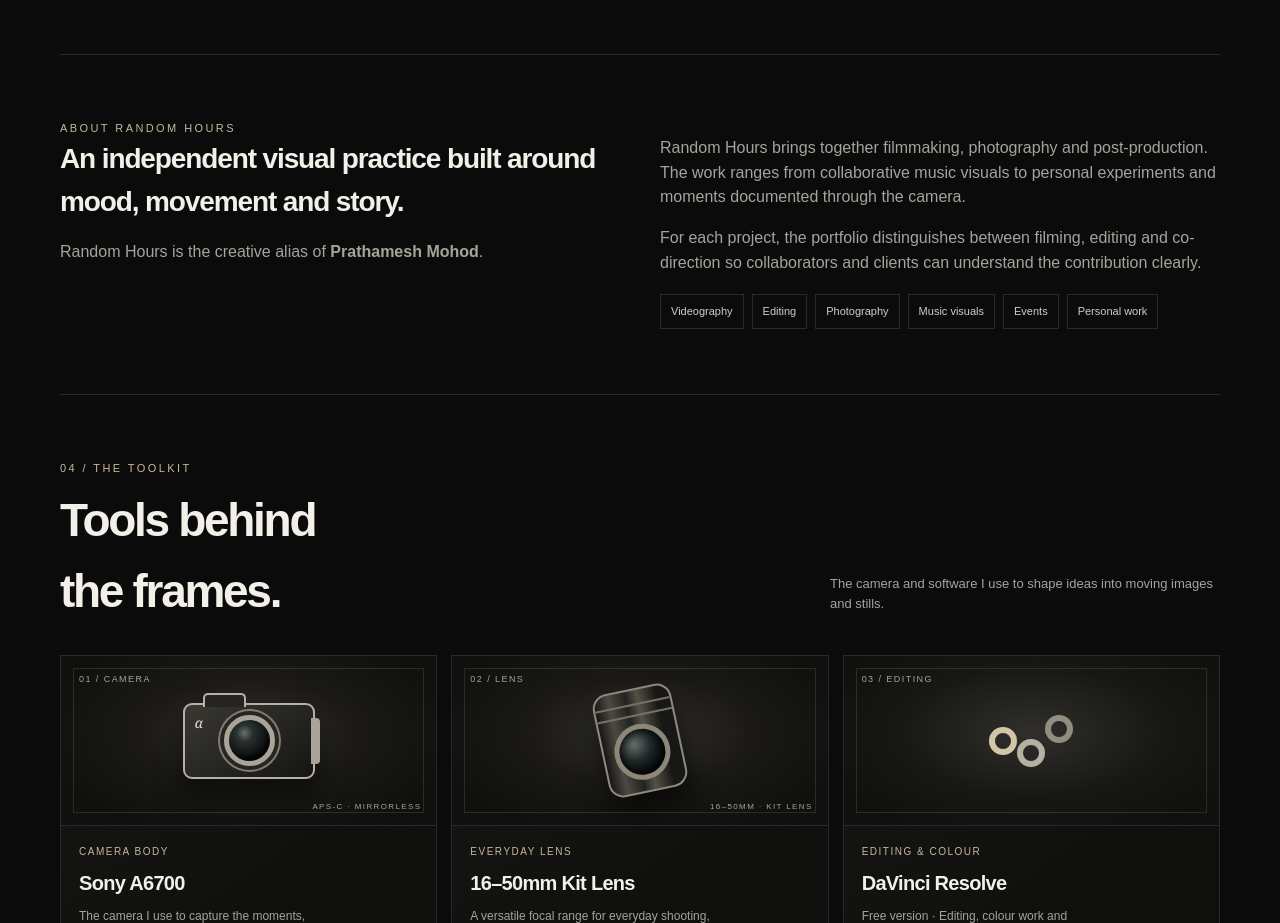
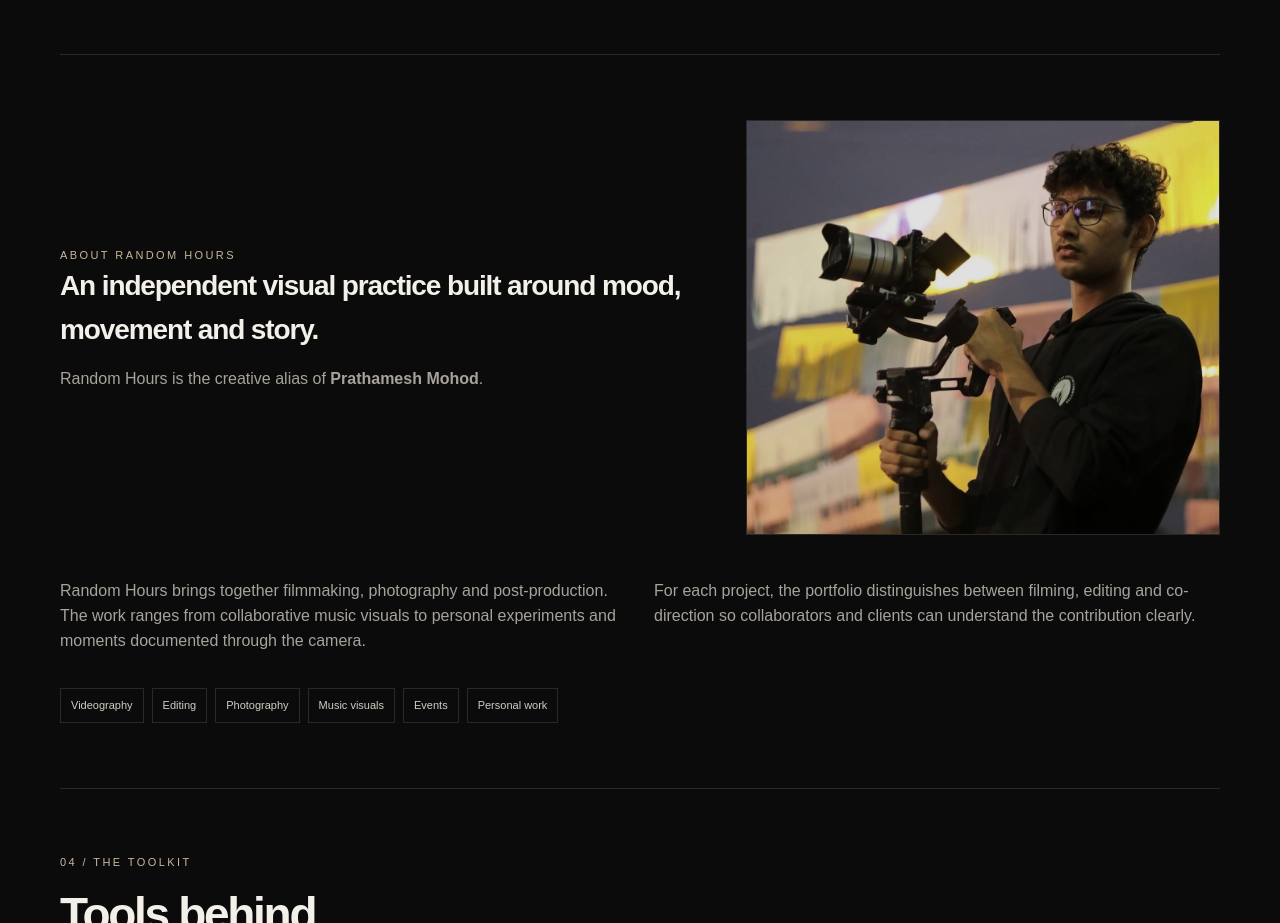
Before and after one commit to prathameshmohod174/portfolio, a website: page index.html in a window 1280 px wide. Shown: the part 5940-6863 px from the top of the page. Drawn offline with Linux system fonts and the light colour scheme.

Commit message:
Add portrait to About section
Display Prathamesh Mohod's portrait in the responsive About section.

```diff
--- a/index.html
+++ b/index.html
@@ -42,7 +42,7 @@ a{color:inherit;text-decoration:none}a:focus-visible,button:focus-visible{outlin
 .canva-mark span{display:flex;align-items:center;justify-content:center;box-sizing:border-box;width:76px;height:76px;flex:0 0 76px;border:2px solid #b8c5d3;border-radius:50%;font-family:Georgia,serif;font-style:italic;font-weight:400;color:#b8c5d3;font-size:48px;letter-spacing:-.08em;line-height:1}
 @media(max-width:780px){.toolkit-grid{grid-template-columns:repeat(2,minmax(0,1fr))}}
 @media(max-width:600px){.toolkit-grid{grid-template-columns:1fr}.toolkit-card{min-height:0}.toolkit-art,.software-mark{height:160px}}
-</style>
+.aboutgrid-portrait{grid-template-columns:1fr minmax(220px,.72fr);align-items:center;gap:28px}.about-portrait{height:100%;min-height:300px;max-height:430px;overflow:hidden;border:1px solid var(--line);background:#141414;position:relative}.about-portrait img{width:100%;height:100%;min-height:300px;max-height:430px;display:block;object-fit:cover;object-position:center 35%;filter:saturate(.78) brightness(.88);transition:filter .35s,transform .5s}.about-portrait:hover img{filter:saturate(.95) brightness(.96);transform:scale(1.025)}.about-details{grid-column:1 / -1;display:grid;grid-template-columns:1fr 1fr;gap:0 28px}.about-details .pillrow{grid-column:1 / -1}@media(max-width:600px){.aboutgrid-portrait{grid-template-columns:1fr;gap:22px}.about-portrait{height:360px;min-height:0;max-height:420px}.about-portrait img{height:100%;min-height:0;max-height:none}.about-details{grid-template-columns:1fr;gap:0}.about-details .pillrow{grid-column:auto}}</style>
 </head>
 <body>
 <header class="wrap nav">
@@ -103,7 +103,7 @@ a{color:inherit;text-decoration:none}a:focus-visible,button:focus-visible{outlin
   </section>
 
   <section id="about" class="section">
-    <div class="aboutgrid"><div><div class="eyebrow">About Random Hours</div><h3>An independent visual practice built around mood, movement and story.</h3><p class="founder">Random Hours is the creative alias of <strong>Prathamesh Mohod</strong>.</p></div><div><p>Random Hours brings together filmmaking, photography and post-production. The work ranges from collaborative music visuals to personal experiments and moments documented through the camera.</p><p>For each project, the portfolio distinguishes between filming, editing and co-direction so collaborators and clients can understand the contribution clearly.</p><div class="pillrow"><span class="pill">Videography</span><span class="pill">Editing</span><span class="pill">Photography</span><span class="pill">Music visuals</span><span class="pill">Events</span><span class="pill">Personal work</span></div></div></div>
+    <div class="aboutgrid aboutgrid-portrait"><div class="about-copy"><div class="eyebrow">About Random Hours</div><h3>An independent visual practice built around mood, movement and story.</h3><p class="founder">Random Hours is the creative alias of <strong>Prathamesh Mohod</strong>.</p></div><div class="about-portrait"><img src="assets/IMG_7353_Original.jpeg" alt="Portrait of Prathamesh Mohod" loading="lazy"></div><div class="about-details"><p>Random Hours brings together filmmaking, photography and post-production. The work ranges from collaborative music visuals to personal experiments and moments documented through the camera.</p><p>For each project, the portfolio distinguishes between filming, editing and co-direction so collaborators and clients can understand the contribution clearly.</p><div class="pillrow"><span class="pill">Videography</span><span class="pill">Editing</span><span class="pill">Photography</span><span class="pill">Music visuals</span><span class="pill">Events</span><span class="pill">Personal work</span></div></div></div>
   </section>
   <section id="toolkit" class="section toolkit-section">
     <div class="sectionhead"><div><div class="eyebrow">04 / The toolkit</div><h2>Tools behind<br>the frames.</h2></div><p>The camera and software I use to shape ideas into moving images and stills.</p></div>
```
